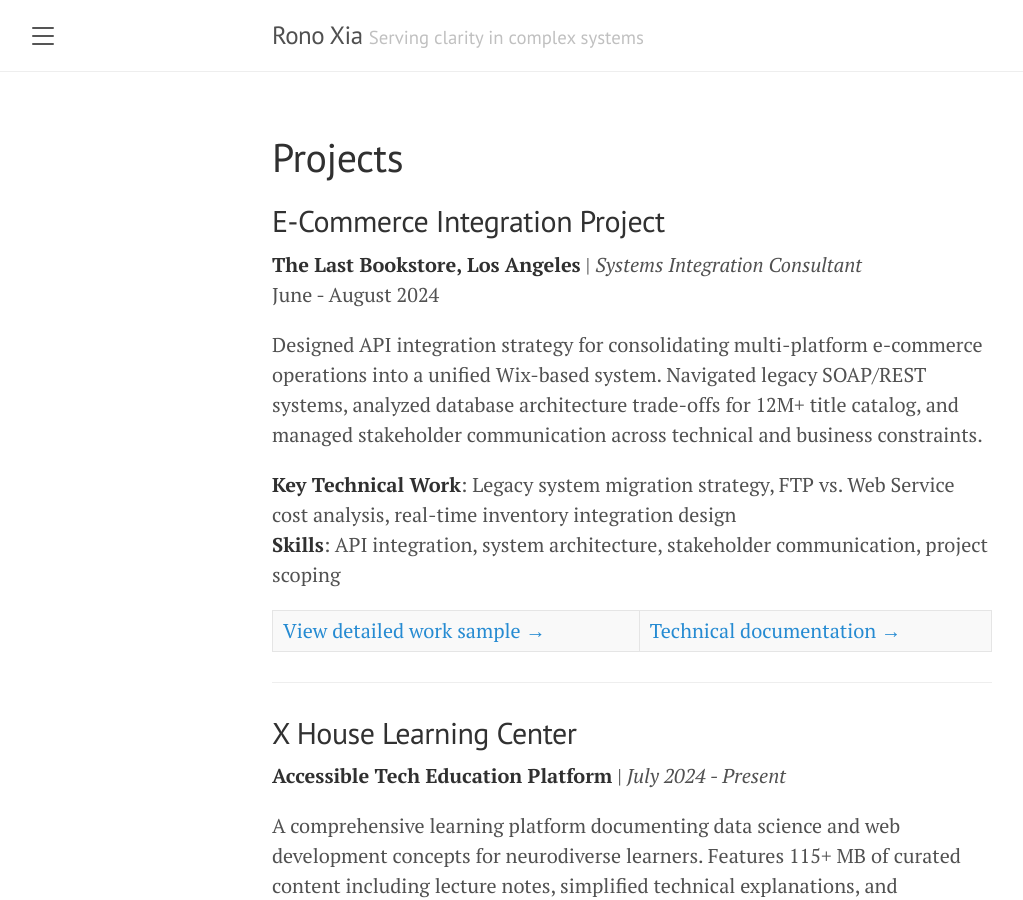
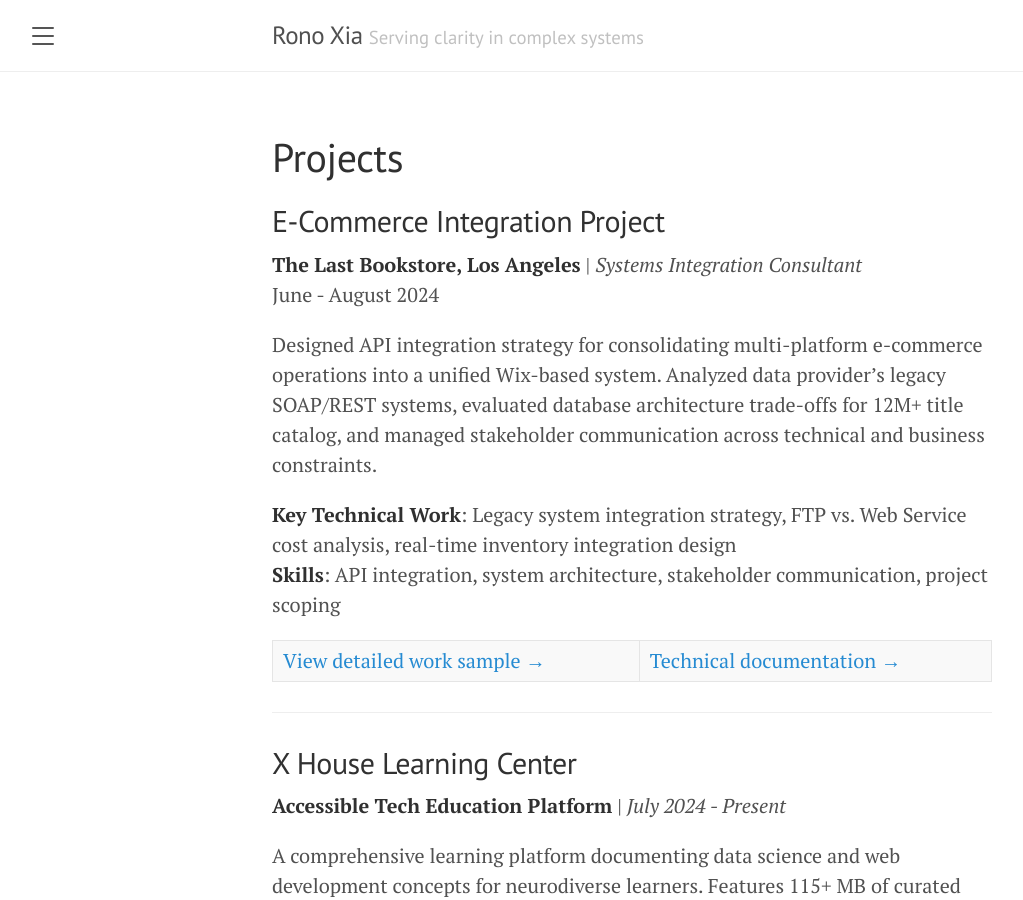
Before and after one commit to ronoxia/ronoxia.github.io, a Jekyll site: the page built from Projects.md, in a window 1280 px wide and 900 px high. Shown: the whole window, without its empty margins (8-1031 px from the left). Built offline with Jekyll 4.4.1, drawn with Linux system fonts in a browser that asks for light colours.

Commit message:
update projects on e-commerce integration

```diff
--- a/Projects.md
+++ b/Projects.md
@@ -10,9 +10,9 @@ permalink: /projects.html
 **The Last Bookstore, Los Angeles** | *Systems Integration Consultant*
 June - August 2024
 
-Designed API integration strategy for consolidating multi-platform e-commerce operations into a unified Wix-based system. Navigated legacy SOAP/REST systems, analyzed database architecture trade-offs for 12M+ title catalog, and managed stakeholder communication across technical and business constraints.
+Designed API integration strategy for consolidating multi-platform e-commerce operations into a unified Wix-based system. Analyzed data provider's legacy SOAP/REST systems, evaluated database architecture trade-offs for 12M+ title catalog, and managed stakeholder communication across technical and business constraints.
 
-**Key Technical Work**: Legacy system migration strategy, FTP vs. Web Service cost analysis, real-time inventory integration design
+**Key Technical Work**: Legacy system integration strategy, FTP vs. Web Service cost analysis, real-time inventory integration design
 **Skills**: API integration, system architecture, stakeholder communication, project scoping
 
 [View detailed work sample →](/work-samples.html) | [Technical documentation →](https://docs.google.com/document/d/e/2PACX-1vQI40V3qGc-2-ZOSeMmWyebHXIeYYyH96kWU3YsuuU1z5Xvbo9gUl2r333SIYYqC2pX5qwNSfQ98ZDN/pub)
```
